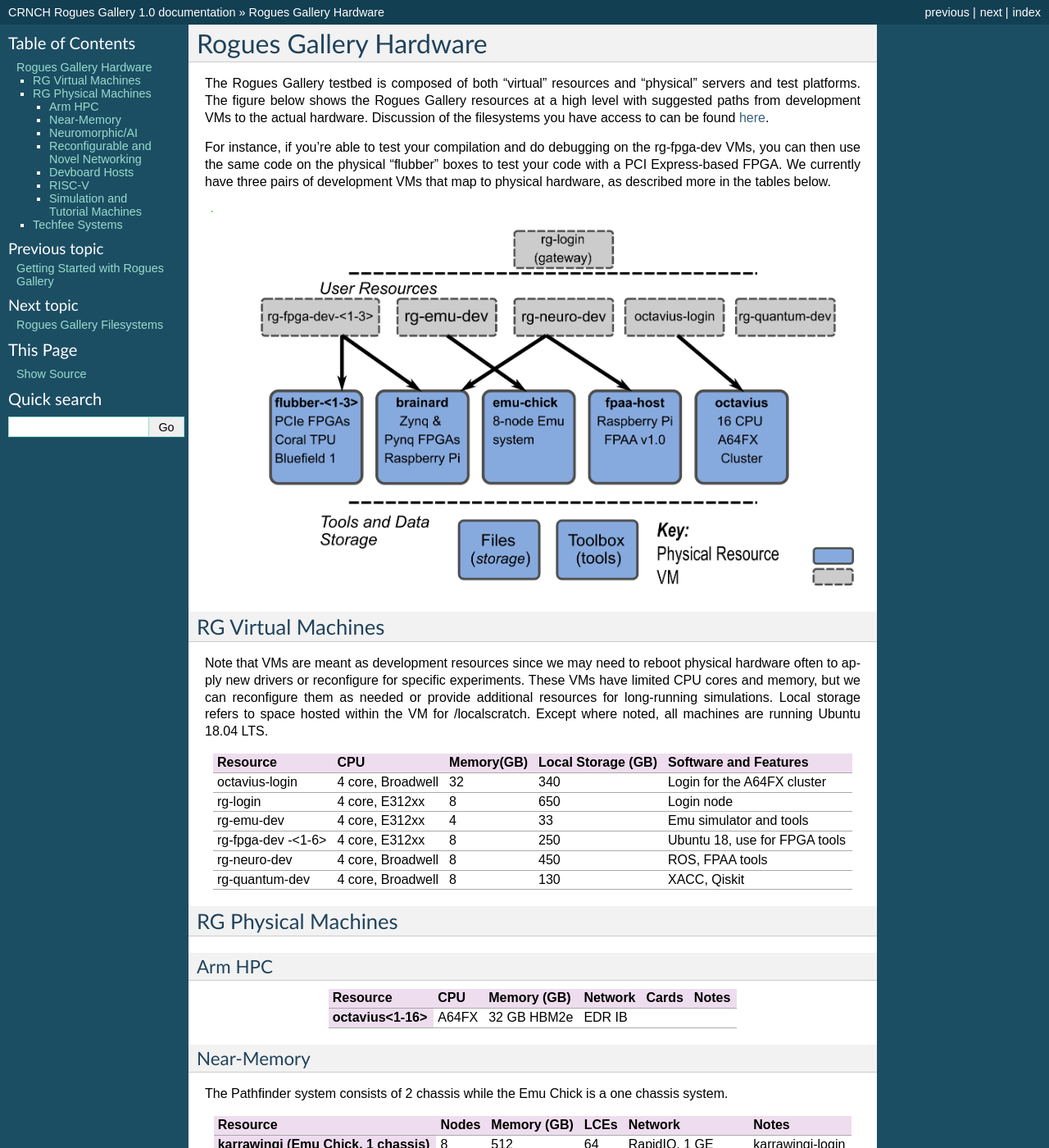
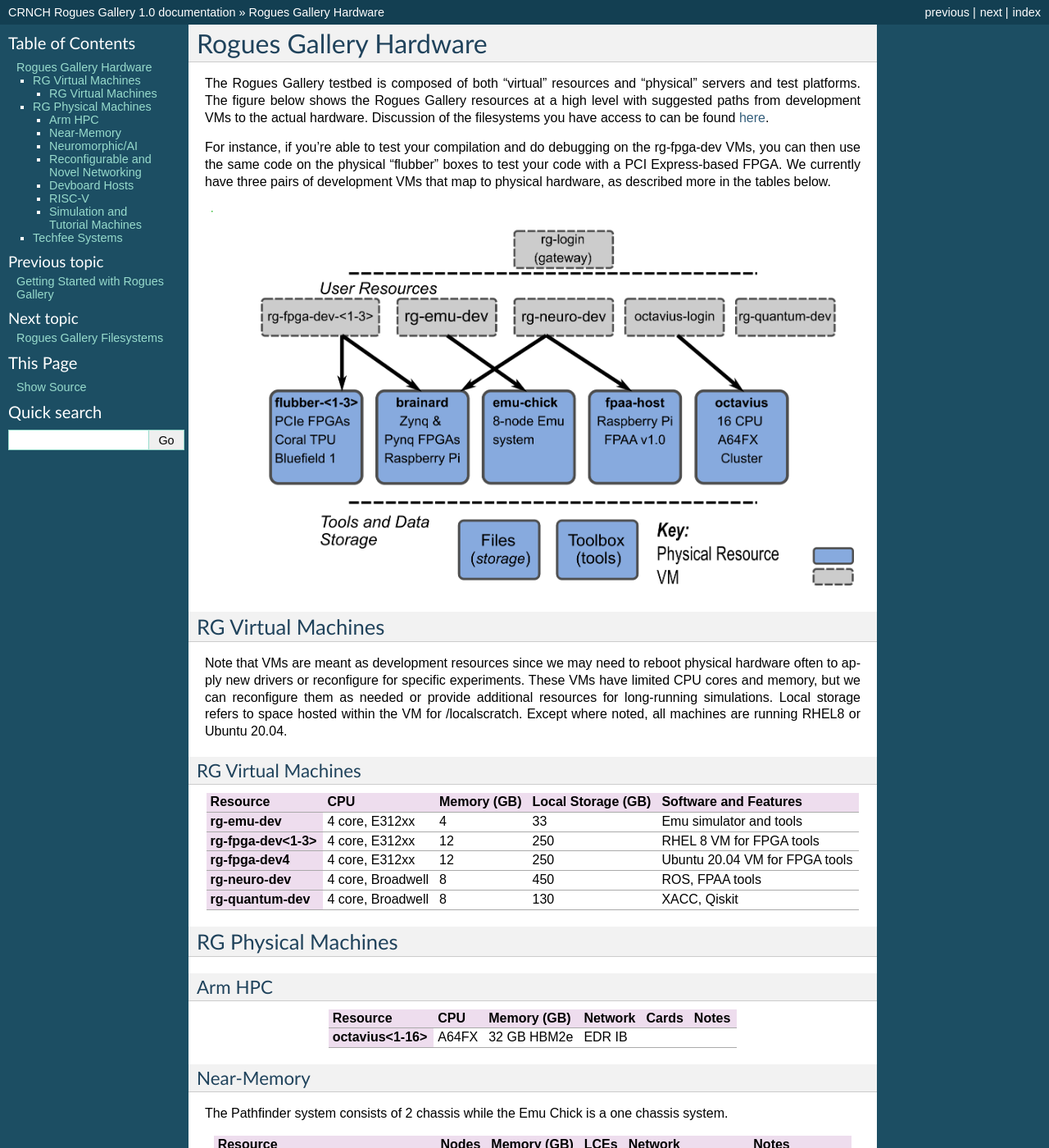
Before and after one commit to gt-crnch-rg/read-the-docs, a Sphinx documentation site: the page built from docs/general/rg-hardware.rst, in a window 1280 px wide and 1400 px high. Shown: the whole window at 82% size. Built offline with Sphinx 7.4.7, drawn with Linux system fonts in a browser that asks for light colours; pages that are not in the unit, such as notebooks, are missing from menus.

Commit message:
Update rg-hardware.rst

```diff
--- a/docs/general/rg-hardware.rst
+++ b/docs/general/rg-hardware.rst
@@ -26,34 +26,47 @@ specific experiments. These VMs have limited CPU cores and memory, but
 we can reconfigure them as needed or provide additional resources for
 long-running simulations. Local storage refers to space hosted within
 the VM for /localscratch. Except where noted, all machines are running
-Ubuntu 18.04 LTS.
+RHEL8 or Ubuntu 20.04.
 
-+----------------+-------------+-------------+-------------+-------------+
-| Resource       | CPU         | Memory(GB)  | Local       | Software    |
-|                |             |             | Storage     | and         |
-|                |             |             | (GB)        | Features    |
-+================+=============+=============+=============+=============+
-| octavius-login | 4 core,     | 32          | 340         | Login for   |
-|                | Broadwell   |             |             | the A64FX   |
-|                |             |             |             | cluster     |
-+----------------+-------------+-------------+-------------+-------------+
-| rg-login       | 4 core,     | 8           | 650         | Login node  |
-|                | E312xx      |             |             |             |
-+----------------+-------------+-------------+-------------+-------------+
-| rg-emu-dev     | 4 core,     | 4           | 33          | Emu         |
-|                | E312xx      |             |             | simulator   |
-|                |             |             |             | and tools   |
-+----------------+-------------+-------------+-------------+-------------+
-| rg-fpga-dev    | 4 core,     | 8           | 250         | Ubuntu 18,  |
-| -<1-6>         | E312xx      |             |             | use for     |
-|                |             |             |             | FPGA tools  |
-+----------------+-------------+-------------+-------------+-------------+
-| rg-neuro-dev   | 4 core,     | 8           | 450         | ROS, FPAA   |
-|                | Broadwell   |             |             | tools       |
-+----------------+-------------+-------------+-------------+-------------+
-| rg-quantum-dev | 4 core,     | 8           | 130         | XACC,       |
-|                | Broadwell   |             |             | Qiskit      |
-+----------------+-------------+-------------+-------------+-------------+
+RG Virtual Machines
+--------------------
+.. list-table::
+    :widths: auto
+    :header-rows: 1
+    :stub-columns: 1
+
+    * - Resource
+      - CPU
+      - Memory (GB)
+      - Local Storage (GB)
+      - Software and Features
+    * - rg-emu-dev
+      - 4 core, E312xx
+      - 4
+      - 33
+      - Emu simulator and tools
+    * - rg-fpga-dev<1-3>
+      - 4 core, E312xx
+      - 12
+      - 250
+      - RHEL 8 VM for FPGA tools
+    * - rg-fpga-dev4
+      - 4 core, E312xx
+      - 12
+      - 250
+      - Ubuntu 20.04 VM for FPGA tools
+    * - rg-neuro-dev
+      - 4 core, Broadwell
+      - 8
+      - 450
+      - ROS, FPAA tools
+    * - rg-quantum-dev
+      - 4 core, Broadwell
+      - 8
+      - 130
+      - XACC, Qiskit
+
+
 
 RG Physical Machines
 ====================
```
